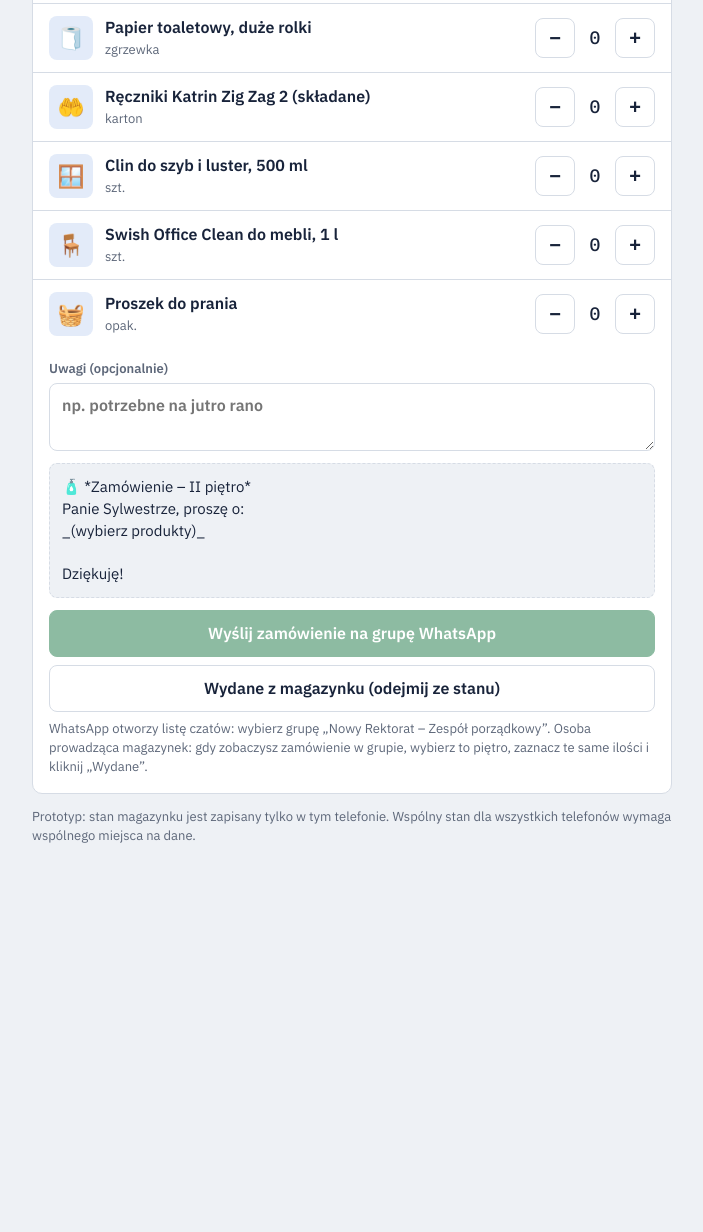
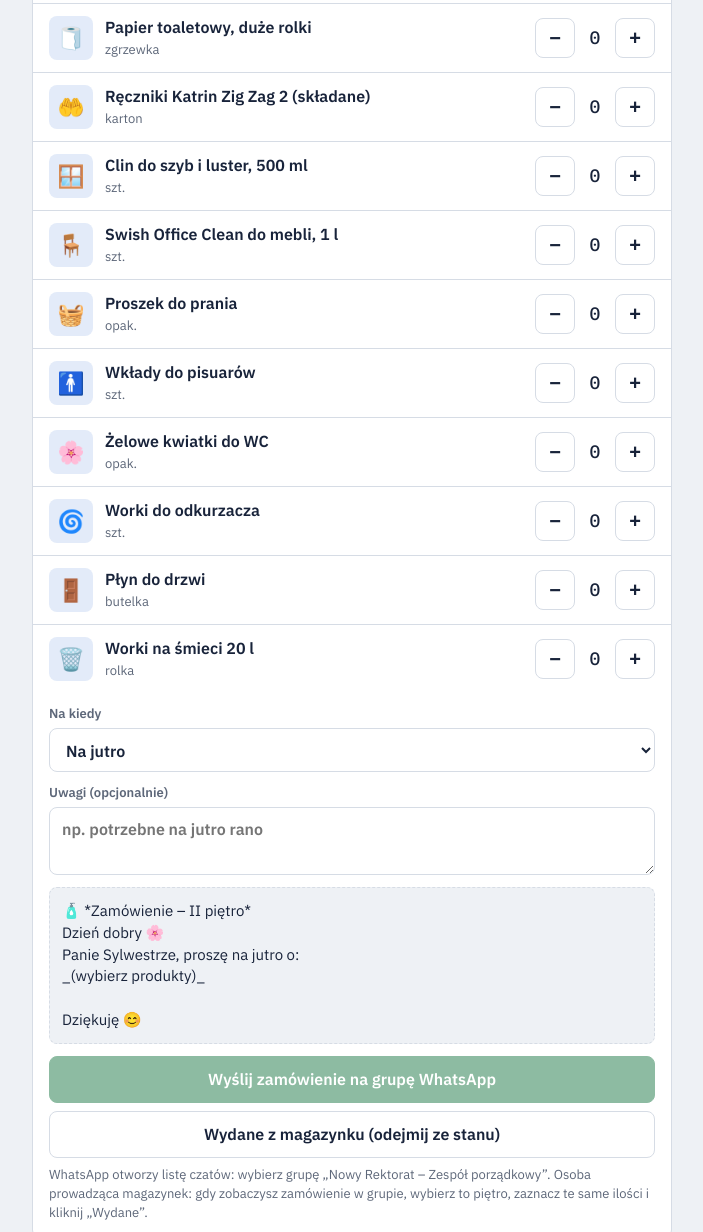
Before and after one commit to NiedzwiedzIT/e-kko, a plain HTML site: page srodki.html in a window 1280 px wide. Shown: the part 351-1583 px from the top of the page, without its empty margins (288-991 px from the left). Before the commit the page ends 1293 px from the top, so only its background shows below. Drawn offline with nearby package versions, Linux system fonts and the light colour scheme.

Commit message:
Środki: produkty z grupy WhatsApp, pole Na kiedy, cieplejsza wiadomość
Co-Authored-By: Claude Opus 5.5 <noreply@anthropic.com>
Claude-Session: https://claude.ai/code/session_011rtRh6GFc9ThThLAvTnMr8

```diff
--- a/srodki.html
+++ b/srodki.html
@@ -94,6 +94,9 @@ pre.msg{white-space:pre-wrap;word-break:break-word;font-family:var(--f-body);fon
       <select id="who"></select>
     </label>
     <div class="list" id="orderList"></div>
+    <label class="f">Na kiedy
+      <select id="when"></select>
+    </label>
     <label class="f">Uwagi (opcjonalnie)<textarea id="orderNote" placeholder="np. potrzebne na jutro rano"></textarea></label>
     <pre class="msg" id="orderMsg"></pre>
     <div class="actions">
@@ -135,8 +138,14 @@ const PRODUCTS = [
   {id:"recznik", ic:"🤲", name:"Ręczniki Katrin Zig Zag 2 (składane)", unit:"karton", units:["karton","kartony","kartonów"], full:10, min:3, sample:6},
   {id:"clin", ic:"🪟", name:"Clin do szyb i luster, 500 ml", unit:"szt.", units:["szt.","szt.","szt."], full:12, min:3, sample:8},
   {id:"swish", ic:"🪑", name:"Swish Office Clean do mebli, 1 l", unit:"szt.", units:["szt.","szt.","szt."], full:10, min:3, sample:2},
-  {id:"proszek", ic:"🧺", name:"Proszek do prania", unit:"opak.", units:["opak.","opak.","opak."], full:4, min:1, sample:0}
+  {id:"proszek", ic:"🧺", name:"Proszek do prania", unit:"opak.", units:["opak.","opak.","opak."], full:4, min:1, sample:0},
+  {id:"pisuar", ic:"🚹", name:"Wkłady do pisuarów", unit:"szt.", units:["szt.","szt.","szt."], full:20, min:6, sample:10},
+  {id:"kwiatki", ic:"🌸", name:"Żelowe kwiatki do WC", unit:"opak.", units:["opak.","opak.","opak."], full:15, min:4, sample:5},
+  {id:"worekodk", ic:"🌀", name:"Worki do odkurzacza", unit:"szt.", units:["szt.","szt.","szt."], full:20, min:5, sample:12},
+  {id:"drzwi", ic:"🚪", name:"Płyn do drzwi", unit:"butelka", units:["butelka","butelki","butelek"], full:8, min:2, sample:3},
+  {id:"worki20", ic:"🗑️", name:"Worki na śmieci 20 l", unit:"rolka", units:["rolka","rolki","rolek"], full:30, min:8, sample:14}
 ];
+const WHEN = [["","Bez pośpiechu"],["dziś","Na dziś"],["jutro","Na jutro"],["poniedziałek","Na poniedziałek"]];
 const AREAS = [
   {k:"v", label:"Parter"}, {k:"n", label:"I piętro"}, {k:"e", label:"II piętro"}, {k:"k", label:"III piętro"}, {k:"s", label:"Garaż / teren"}
 ];
@@ -145,7 +154,8 @@ const LS = "ekko-srodki-v1";
 let team = {}; try{ team = JSON.parse(localStorage.getItem("ekko-team")||"{}")||{}; }catch(e){}
 let st;
 function load(){ try{ st = JSON.parse(localStorage.getItem(LS)||"null"); }catch(e){ st=null; }
-  if(!st){ st={sample:true, stock:{}, cfg:{}, hist:[], who:"e"}; PRODUCTS.forEach(p=>st.stock[p.id]=p.sample); } }
+  if(!st){ st={sample:true, stock:{}, cfg:{}, hist:[], who:"e"}; PRODUCTS.forEach(p=>st.stock[p.id]=p.sample); }
+  PRODUCTS.forEach(p=>{ if(st.stock[p.id]===undefined) st.stock[p.id]=st.sample?p.sample:0; }); }
 function save(){ try{ localStorage.setItem(LS, JSON.stringify(st)); }catch(e){} }
 function cfg(p){ return Object.assign({full:p.full, min:p.min}, st.cfg[p.id]||{}); }
 function plural(p,n){ const a=Math.abs(n)%100, b=a%10; if(n===1) return p.units[0]; if(b>=2&&b<=4&&!(a>=12&&a<=14)) return p.units[1]; return p.units[2]; }
@@ -176,12 +186,14 @@ function renderOrder(){
 }
 function orderText(){
   const k=$("who").value||st.who||"e", a=AREAS.find(x=>x.k===k), name=(team[k]&&team[k].name)||"";
-  const L=["🧴 *Zamówienie – "+a.label+"*", "Panie Sylwestrze, proszę o:"];
+  const w=$("when").value;
+  const h=new Date().getHours(), hello = h<18 ? "Dzień dobry 🌸" : "Dobry wieczór 🌸";
+  const L=["🧴 *Zamówienie – "+a.label+"*", hello, "Panie Sylwestrze, proszę"+(w?" na "+w:"")+" o:"];
   const items=PRODUCTS.filter(p=>order[p.id]);
   if(!items.length) L.push("_(wybierz produkty)_");
   items.forEach(p=>L.push("• "+p.name+" – "+q(p,order[p.id])));
   const note=$("orderNote").value.trim(); if(note){ L.push(""); L.push("📝 "+note); }
-  L.push(""); L.push("Dziękuję"+(name?", "+name:"")+"!");
+  L.push(""); L.push("Dziękuję"+(name?", "+name:"")+" 😊");
   return L.join("\n");
 }
 
@@ -237,6 +249,9 @@ document.querySelectorAll(".tabs button").forEach(b=>b.onclick=()=>{
 });
 $("who").onchange=e=>{ st.who=e.target.value; save(); renderOrder(); };
 $("orderNote").oninput=renderOrder;
+$("when").innerHTML=WHEN.map(([v,l])=>`<option value="${v}">${l}</option>`).join("");
+$("when").value="jutro";
+$("when").onchange=renderOrder;
 $("orderIssue").onclick=()=>{
   const who=whoName($("who").value);
   PRODUCTS.forEach(p=>{ const n=order[p.id]; if(n){ st.stock[p.id]=Math.max(0,(st.stock[p.id]||0)-n); st.hist.unshift({t:nowStr(), txt:`Wydano: ${who}`, d:-n, u:p.id}); } });
```
